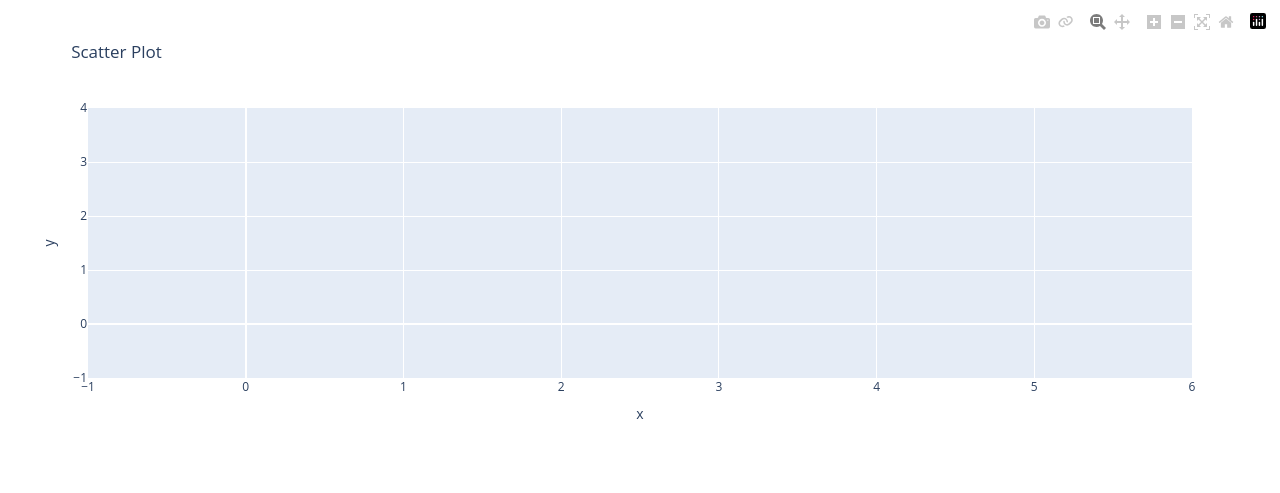
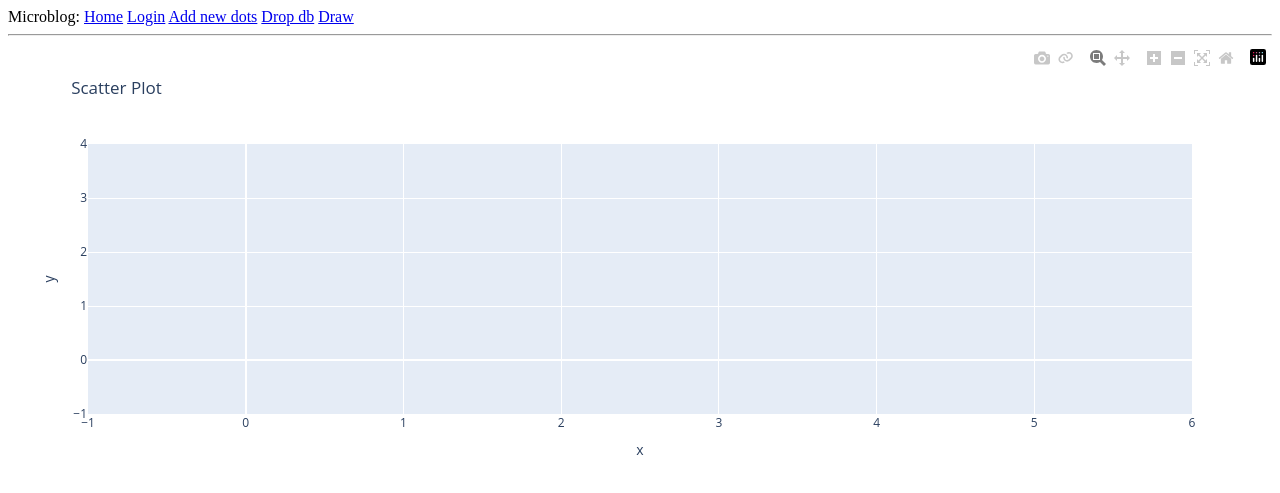
Before and after one commit to Alexsmaster/flask_app, a Flask app: page /draw in a window 1280 px wide. Shown: the top 493 px of the page. Run offline with Flask 2, Linux system fonts and the light colour scheme; data that the repository does not hold is empty; some libraries are stand-ins or nearby versions.

Commit message:
Now you can use page @add dots at full new page drop dots - dropping all dots in Dots table added pages in header

```diff
--- a/app/forms.py
+++ b/app/forms.py
@@ -13,3 +13,6 @@ class LoginForm(FlaskForm):
 class AddDotsForm(FlaskForm):
     numb = StringField('NumbOfNewDots', validators=[DataRequired()])
     submit = SubmitField('Add')
+
+class DropDots(FlaskForm):
+    submit = SubmitField('Are U shure')
--- a/app/models.py
+++ b/app/models.py
@@ -1,6 +1,5 @@
 from datetime import datetime
 from app import db
-
 
 class User(db.Model):
     id = db.Column(db.Integer, primary_key=True)
--- a/app/routes.py
+++ b/app/routes.py
@@ -1,6 +1,6 @@
 from flask import render_template, flash, redirect, url_for
 from app import app
-from app.forms import LoginForm, AddDotsForm
+from app.forms import LoginForm, AddDotsForm, DropDots
 from app.models import Dots, db
 
 
@@ -12,7 +12,7 @@ import random
 @app.route('/')
 @app.route('/index')
 def index():
-    user = {'username': 'Miguel'}
+    user = {'username': 'Alex'}
     posts = [
         {
             'author': {'username': 'John'},
@@ -42,7 +42,7 @@ def add_new_dots():
     if form.validate_on_submit():
         #flash('Login requested for user {}, remember_me={}'.format(
         #    form.username.data, form.remember_me.data))
-        for _ in range(1000):
+        for _ in range(int(form.numb.data)):
             point = Dots(x=random.uniform(0, 1000), y=random.uniform(0, 1000))
             db.session.add(point)
         db.session.commit()
@@ -59,4 +59,15 @@ def draw():
     fig = px.scatter(data, x='x', y='y', title='Scatter Plot')
     plot_div = fig.to_html(full_html=False)
     #fig = px.scatter(x=[point.x for point in points], y=[point.y for point in points])
+    #print(plot_div)
     return render_template('draw.html', plot_div=plot_div)
+
+
+@app.route('/drop_dots', methods=['GET', 'POST'])
+def drop_dots():
+    form = DropDots()
+    if form.validate_on_submit():
+        Dots.query.delete()
+        db.session.commit()
+        return redirect(url_for('draw'))
+    return render_template('dropdb.html',  title='DropDB', form=form)
--- a/app/templates/base.html
+++ b/app/templates/base.html
@@ -12,7 +12,9 @@
             Microblog:
             <a href="{{ url_for('index') }}">Home</a>
             <a href="{{ url_for('login') }}">Login</a>
-            <a href="{{ url_for('add_new_dots') }}">add_new_dots</a>
+            <a href="{{ url_for('add_new_dots') }}">Add new dots</a>
+            <a href="{{ url_for('drop_dots') }}">Drop db</a>
+            <a href="{{ url_for('draw') }}">Draw</a>
         </div>
         <hr>
         {% with messages = get_flashed_messages() %}
--- a/app/templates/draw.html
+++ b/app/templates/draw.html
@@ -1,12 +1,22 @@
+
+<!--
 <!DOCTYPE html>
 <html>
 <head>
     <title>Scatter Plot</title>
-    <!-- Подключите необходимые стили Plotly -->
+
     <link rel="stylesheet" href="https://cdn.plot.ly/plotly-latest.min.css">
 </head>
 <body>
-    <!-- Вставьте точечную диаграмму сюда -->
+
     {{ plot_div | safe }}
 </body>
 </html>
+-->
+
+{% extends "base.html" %}
+
+{% block content %}
+
+{{ plot_div | safe }}
+{% endblock %}
--- a/microblog.py
+++ b/microblog.py
@@ -5,3 +5,9 @@ from app.models import User, Post, Dots
 @app.shell_context_processor
 def make_shell_context():
     return {'db': db, 'User': User, 'Post': Post, 'Dots': Dots}
+
+# That decorator passout error when db not found
+# inspect that
+@app.before_first_request
+def create_tables():
+    db.create_all()
--- a/requirements.txt
+++ b/requirements.txt
@@ -18,7 +18,7 @@ Flask-Migrate==3.0.1
 Flask-Moment==1.0.1
 Flask-SQLAlchemy==2.5.1
 Flask-WTF==0.15.1
-greenlet==1.1.0
+#greenlet==1.1.0
 httpie==2.4.0
 idna==2.10
 itsdangerous==2.0.1
@@ -50,3 +50,6 @@ WTForms==2.3.3
 
 # requirements for drawing
 plotly~=5.17.0
+pandas
+numpy
+# requirements for python version python39
```
